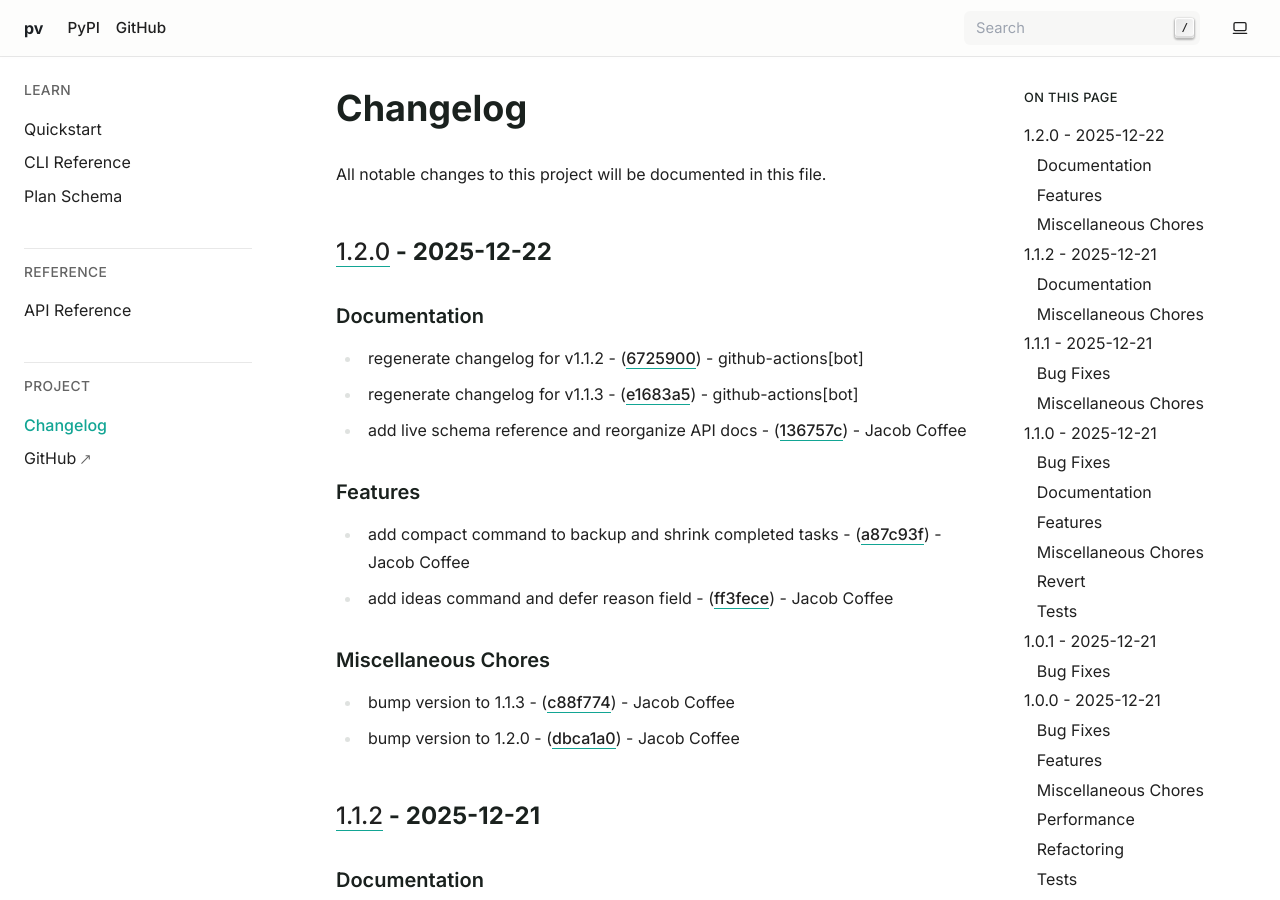
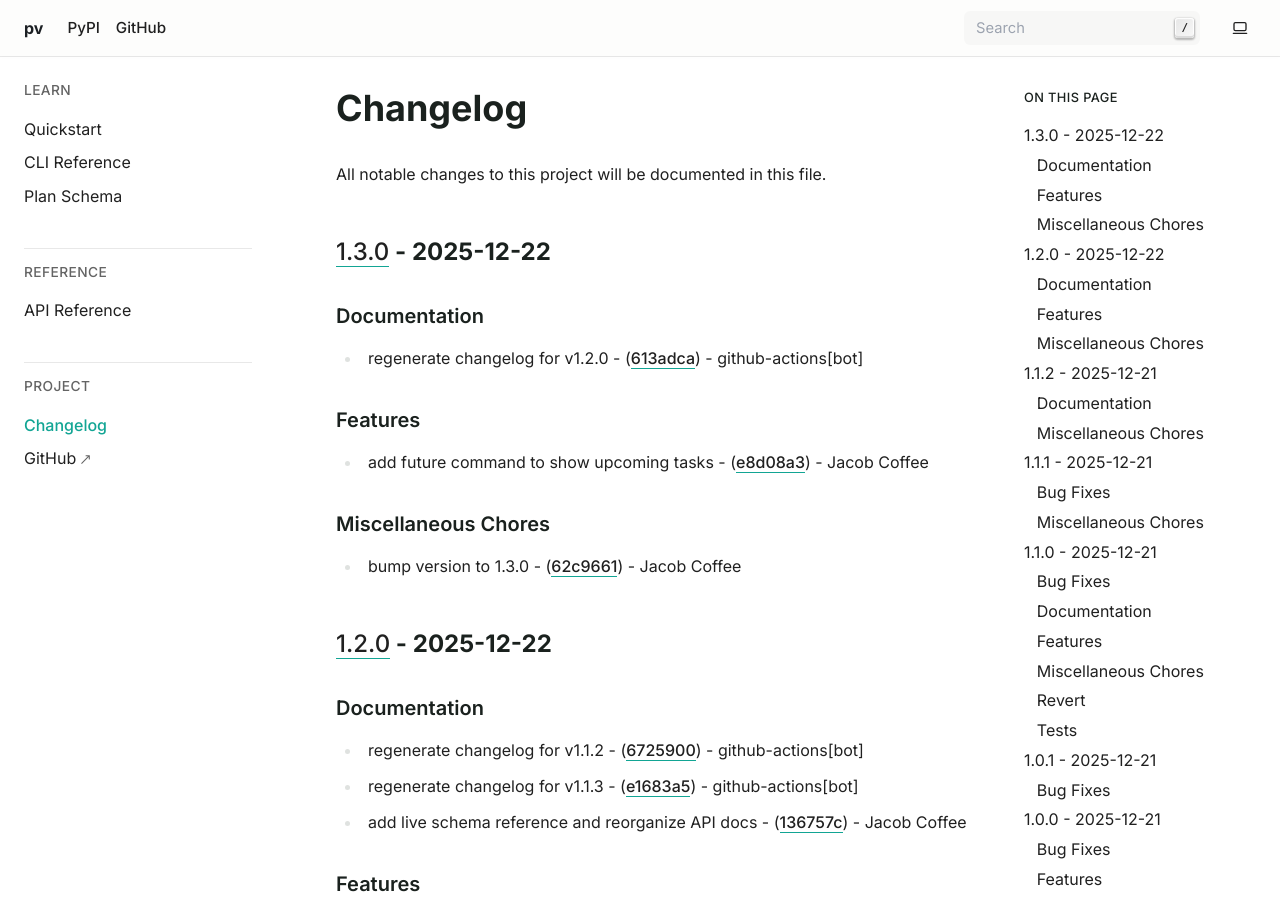
Before and after one commit to JacobCoffee/pv, a Sphinx documentation site: the page built from docs/CHANGELOG.md, in a window 1280 px wide and 900 px high. Built offline with Sphinx 7.4.7, drawn with Linux system fonts in a browser that asks for light colours.

Commit message:
docs: regenerate changelog for v1.3.0

```diff
--- a/docs/CHANGELOG.md
+++ b/docs/CHANGELOG.md
@@ -2,6 +2,25 @@
 
 All notable changes to this project will be documented in this file.
 
+## [1.3.0](https://github.com/JacobCoffee/pv/compare/v1.2.0..v1.3.0) - 2025-12-22
+
+
+### Documentation
+
+
+- regenerate changelog for v1.2.0 - ([613adca](https://github.com/JacobCoffee/pv/commit/613adca54fa87da1aeea907f28fe1f995d71e4b6)) - github-actions[bot]
+
+
+### Features
+
+
+- add future command to show upcoming tasks - ([e8d08a3](https://github.com/JacobCoffee/pv/commit/e8d08a39d6e6ac197d3d6b40c594c1a5d4e59f8b)) - Jacob Coffee
+
+
+### Miscellaneous Chores
+
+
+- bump version to 1.3.0 - ([62c9661](https://github.com/JacobCoffee/pv/commit/62c9661a6b175755669dfcd069d90830c1a3ba45)) - Jacob Coffee
 ## [1.2.0](https://github.com/JacobCoffee/pv/compare/v1.1.2..v1.2.0) - 2025-12-22
 
 
```
